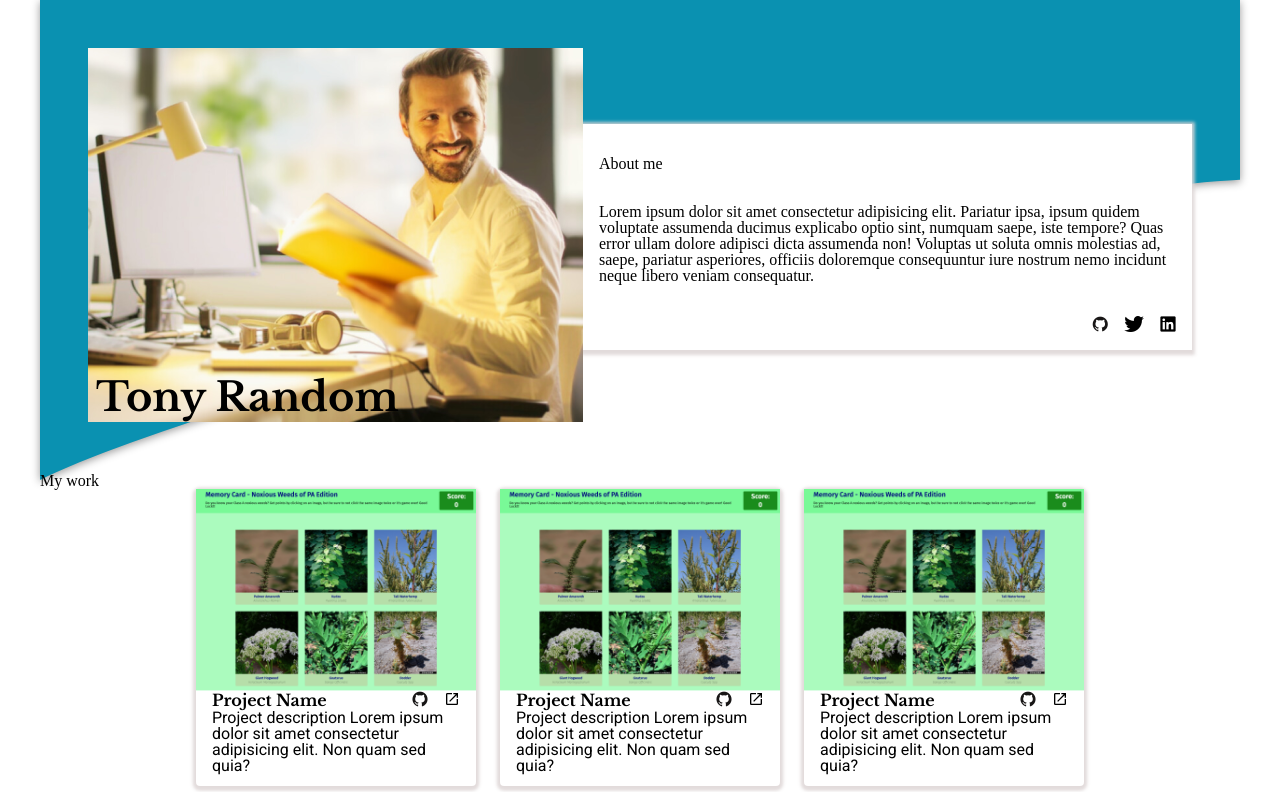
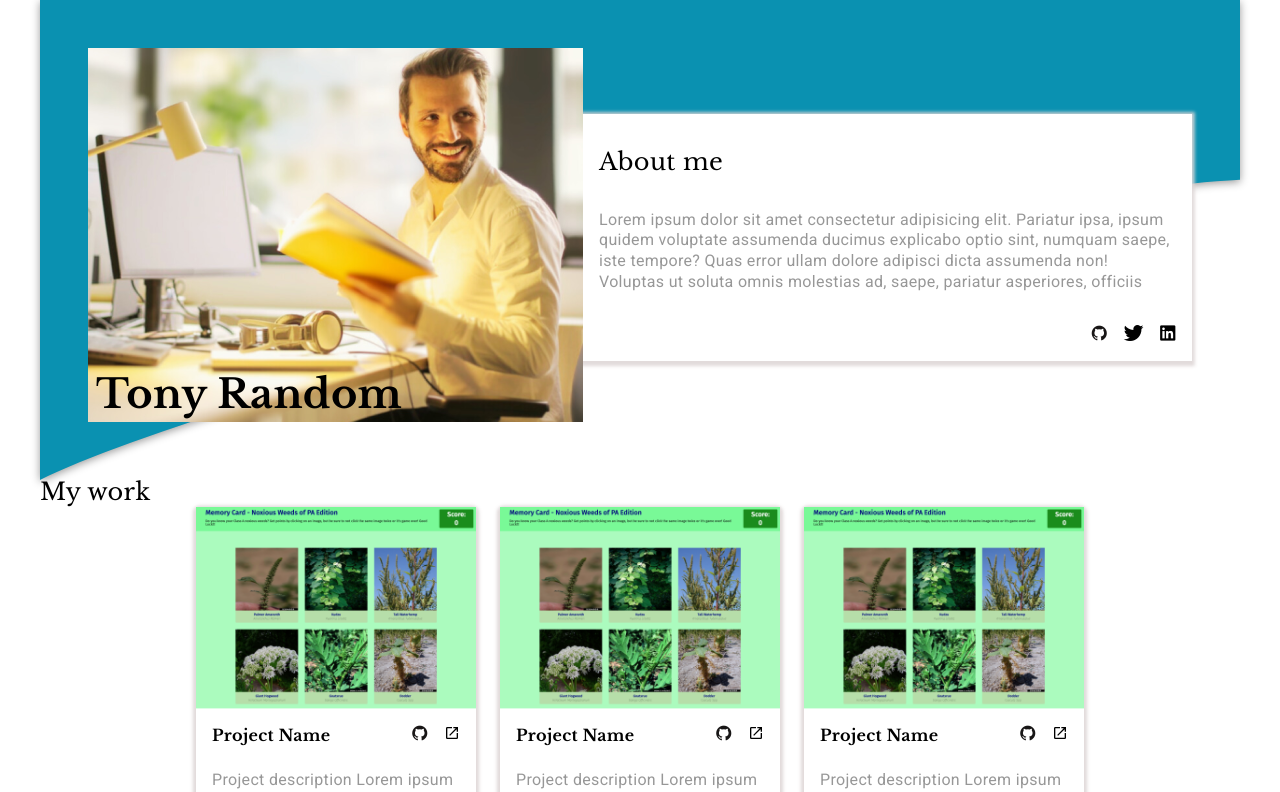
Before and after one commit to JustWaveThings/responsive_portfolio, a plain HTML site: page index.html in a window 1280 px wide. Shown: the top 792 px of the page. Drawn offline with nearby package versions, Linux system fonts and the light colour scheme.

Commit message:
Hero section desktop size complete

```diff
--- a/index.html
+++ b/index.html
@@ -4,15 +4,14 @@
     <meta charset="UTF-8" />
     <meta name="viewport" content="width=device-width, initial-scale=1.0" />
     <title>Responsive Portfolio</title>
-    <link rel="preconnect" href="https://fonts.googleapis.com" />
-    <link rel="preconnect" href="https://fonts.gstatic.com" crossorigin />
-    <link
-      href="https://fonts.googleapis.com/css2?family=Libre+Baskerville:ital,wght@0,400;0,700;1,400&family=Roboto:ital,wght@0,100;0,300;0,400;0,500;0,700;0,900;1,100;1,300;1,400;1,500;1,700;1,900&display=swap"
-      rel="stylesheet"
-    />
+    <link rel="stylesheet" href="meyer.css">
+    <link rel="stylesheet" href="https://cdn.jsdelivr.net/gh/devicons/devicon@v2.15.1/devicon.min.css" />
+    <link rel="preconnect" href="https://fonts.googleapis.com">
+<link rel="preconnect" href="https://fonts.gstatic.com" crossorigin>
+<link href="https://fonts.googleapis.com/css2?family=Libre+Baskerville:ital,wght@0,400;0,700;1,400&family=Roboto:ital,wght@0,100;0,300;0,400;0,500;0,700;0,900;1,100;1,300;1,400;1,500;1,700;1,900&display=swap" rel="stylesheet">
     <link rel="stylesheet" href="style.css" />
-    <link rel="stylesheet" href="https://cdn.jsdelivr.net/gh/devicons/devicon@v2.15.1/devicon.min.css" />
-    <link rel="stylesheet" href="meyer.css">
+
+
   </head>
   <body>
     <div class="center-container">
@@ -25,7 +24,7 @@
             <picture class="hero-picture">
               <source srcset="./assets/desk-large.png" media="(min-width: 769px)" />
               <source srcset="./assets/desk-med.png" media="(min-width: 481px)" />
-              <img src="./assets/desk-small.png" alt="Man at desk holding a book in front of a computer" />
+              <img src="./assets/desk-small.png" alt="Tony Random at desk holding a book in front of a computer" />
             </picture>
             <h1 class="hero-name">Tony Random</h1>
           </div>
@@ -35,14 +34,13 @@
             </header>
             <p class="hero-about">
               Lorem ipsum dolor sit amet consectetur adipisicing elit. Pariatur ipsa, ipsum quidem voluptate assumenda ducimus explicabo optio sint, numquam saepe, iste tempore? Quas error ullam
-              dolore adipisci dicta assumenda non! Voluptas ut soluta omnis molestias ad, saepe, pariatur asperiores, officiis doloremque consequuntur iure nostrum nemo incidunt neque libero veniam
-              consequatur.
+              dolore adipisci dicta assumenda non! Voluptas ut soluta omnis molestias ad, saepe, pariatur asperiores, officiis
             </p>
             <div class="hero-links">
               <a href="https://github.com/JustWaveThings" target="_blank"> <i title="link to github profile" class="devicon-github-original colored"></i></a>
               <a href="https://twitter.com/JustWaveThings" target="_blank">
-                <i class="devicon-twitter-original"></i></a>
-              <a href="https://linkedin.com/in/fredlove0000" target="_blank"><i class="devicon-linkedin-plain"></i></a>
+                <i class="devicon-twitter-original" title="link to twitter profile"></i></a>
+              <a href="https://linkedin.com/in/fredlove0000" target="_blank"><i class="devicon-linkedin-plain" title="link to LinkedIn profile"></i></a>
 
           </div>
         </div>
--- a/style.css
+++ b/style.css
@@ -13,18 +13,19 @@ font-family: 'Roboto', sans-serif; */
   --background-main: #ffffff;
   --title-font: 'Libre Baskerville', serif;
   --body-font: 'Roboto', sans-serif;
-  --text-color: #000000;
+  --body-text-color: #00000068;
   --text-color-light: #ffffff;
   --text-color-accent: #0a91b1;
   --header-font-size: 1.5rem;
   --header-font-weight: 700;
+  --header-text-color: #000000;
   --hero-font-size: 2.5rem;
   --hero-font-weight: 900;
   --body-font-size: 1rem;
-  --body-line-height: 1.5;
-  --body-letter-spacing: 0.05rem;
+  --body-line-height: 1.3;
+  --body-letter-spacing: 0.02rem;
   --body-font-weight: 400;
-  --project-font-size: 1rem;
+  --project-font-size: .75rem;
   --project-font-weight: 700;
 }
 
@@ -34,6 +35,11 @@ body {
   max-width: 100lvw;
   display: flex;
   justify-content: center;
+  font-family: var(--body-font);
+  line-height:var(--body-line-height);
+  letter-spacing: var(--body-letter-spacing);
+  color: var(--body-text-color);
+
 }
 
 .center-container {
@@ -41,18 +47,13 @@ body {
   position: relative;
 }
 
-.projects-container {
-
-  display: flex;
-  justify-content: center;
-  align-items: center;
-}
-
 .bg-wave {
   filter: drop-shadow(0px 2px 4px rgb(0 0 0 / 0.4));
   position: absolute;
   z-index: -1;
 }
+
+
 
 .contact,
 .projects {
@@ -101,6 +102,7 @@ body {
   color: black
   padding: 0.5rem 1rem;
   margin: 0.5rem;
+  color: var(--header-text-color);
 }
 
 
@@ -118,6 +120,7 @@ body {
 
 .hero-header {
   margin-top: 1rem;
+
 }
 
 .hero-about{
@@ -125,6 +128,7 @@ body {
   flex-direction: column;
   justify-content: center;
   align-items: center;
+
 }
 
 .hero-links {
@@ -137,11 +141,14 @@ body {
 }
 
 .h2 {
-
+  font-family: var(--title-font);
+  font-size: var(--header-font-size);
+  color: var(--header-text-color);
   margin: none;
   padding: none;
   display
 }
+
 
 .projects-container {
   display: flex;
@@ -176,18 +183,21 @@ a {
   flex-direction: row;
   gap: 1rem;
   align-items: center;
-  padding: 0 1rem;
+  padding: 1rem;
+
 }
 
 .project-name {
   margin-right: auto;
   font-family: var(--title-font);
-  font-size: var(--project-font-size);
+  font-size: 1rem;
   font-weight: var(--project-font-weight);
+  color: var(--header-text-color);
+
 }
 
 .project-description {
-  padding: 0 1rem 0.75rem;
+  padding: .5rem 1rem 0.75rem;
   font-size: var(--body-font-size);
   font-weight: var(--body-font-weight);
 }
```
